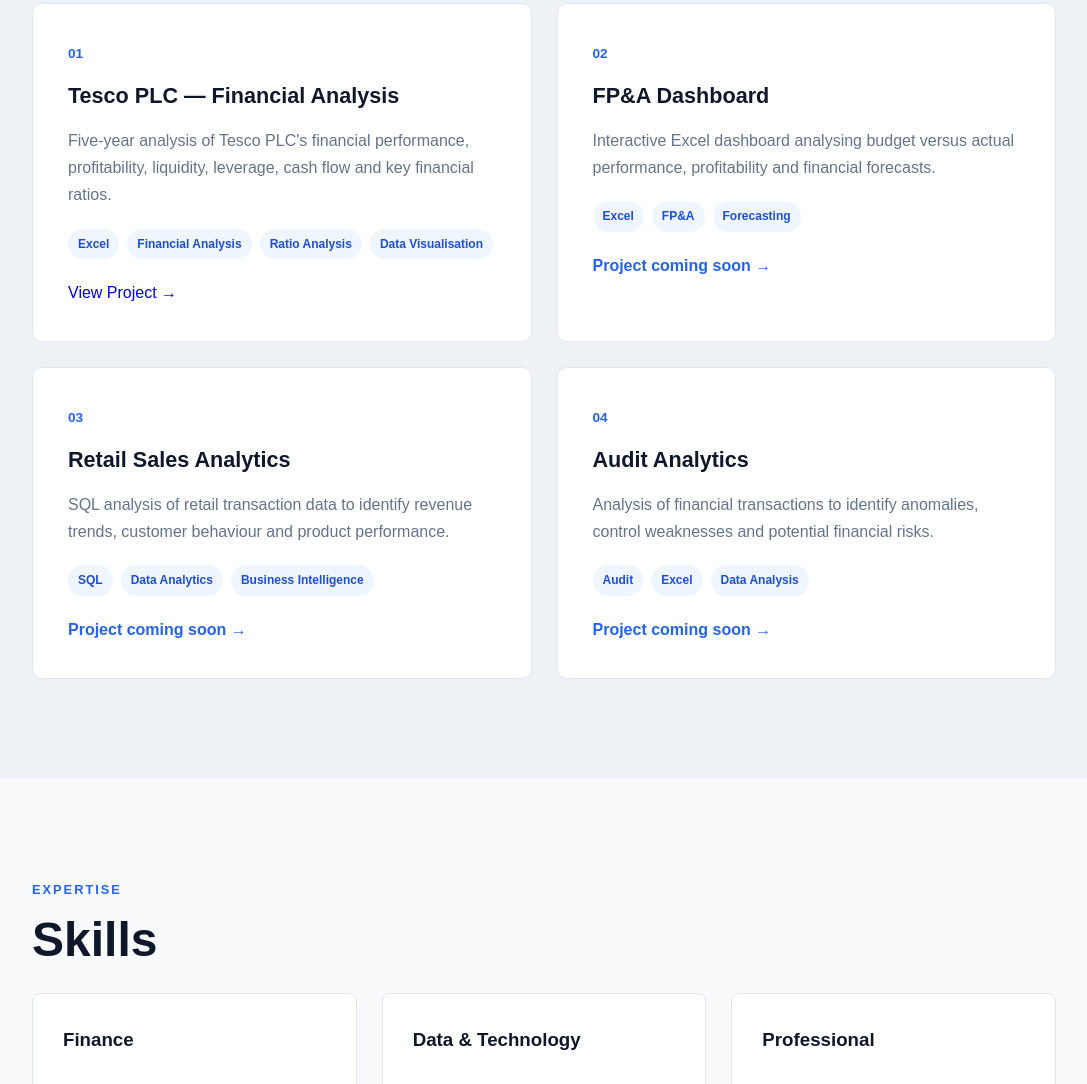
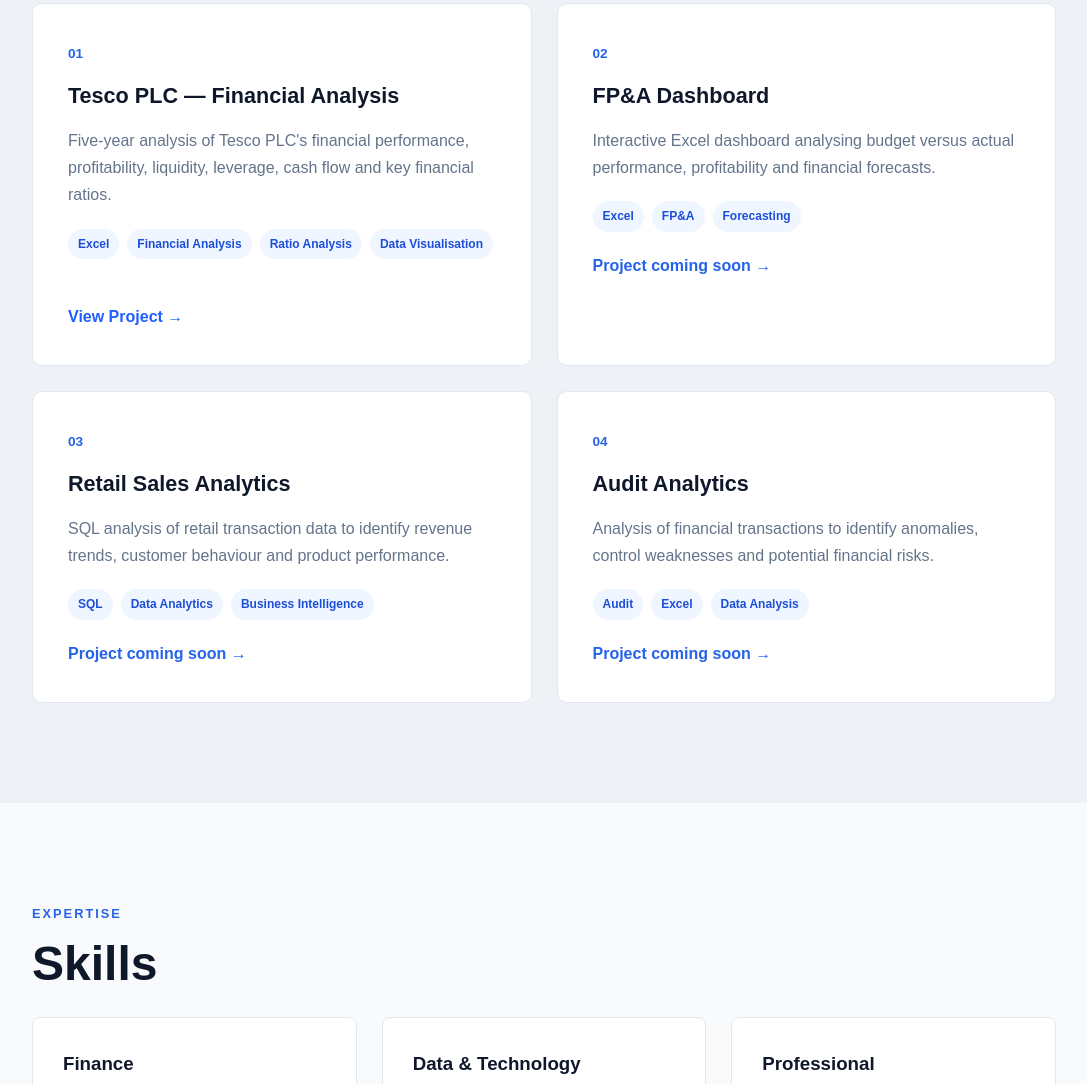
Before and after one commit to gbada16/gbada16.github.io, a plain HTML site: page index.html in a window 1280 px wide. Shown: the part 1830-2914 px from the top of the page, without its empty margins (96-1183 px from the left). Drawn offline with Linux system fonts and the light colour scheme.

Commit message:
Add styles for project links
Add styles for project links with hover and focus effects.

```diff
--- a/style.css
+++ b/style.css
@@ -497,3 +497,26 @@
     }
 
 }
+/* Project links */
+.project-link {
+    display: inline-block;
+    margin-top: 24px;
+    color: #1f5eff;
+    font-weight: 600;
+    text-decoration: none;
+    transition: transform 0.2s ease, color 0.2s ease;
+}
+
+.project-link:visited {
+    color: #1f5eff;
+}
+
+.project-link:hover {
+    color: #0b3fc6;
+    transform: translateX(4px);
+}
+
+.project-link:focus {
+    outline: 2px solid #1f5eff;
+    outline-offset: 4px;
+}
```
